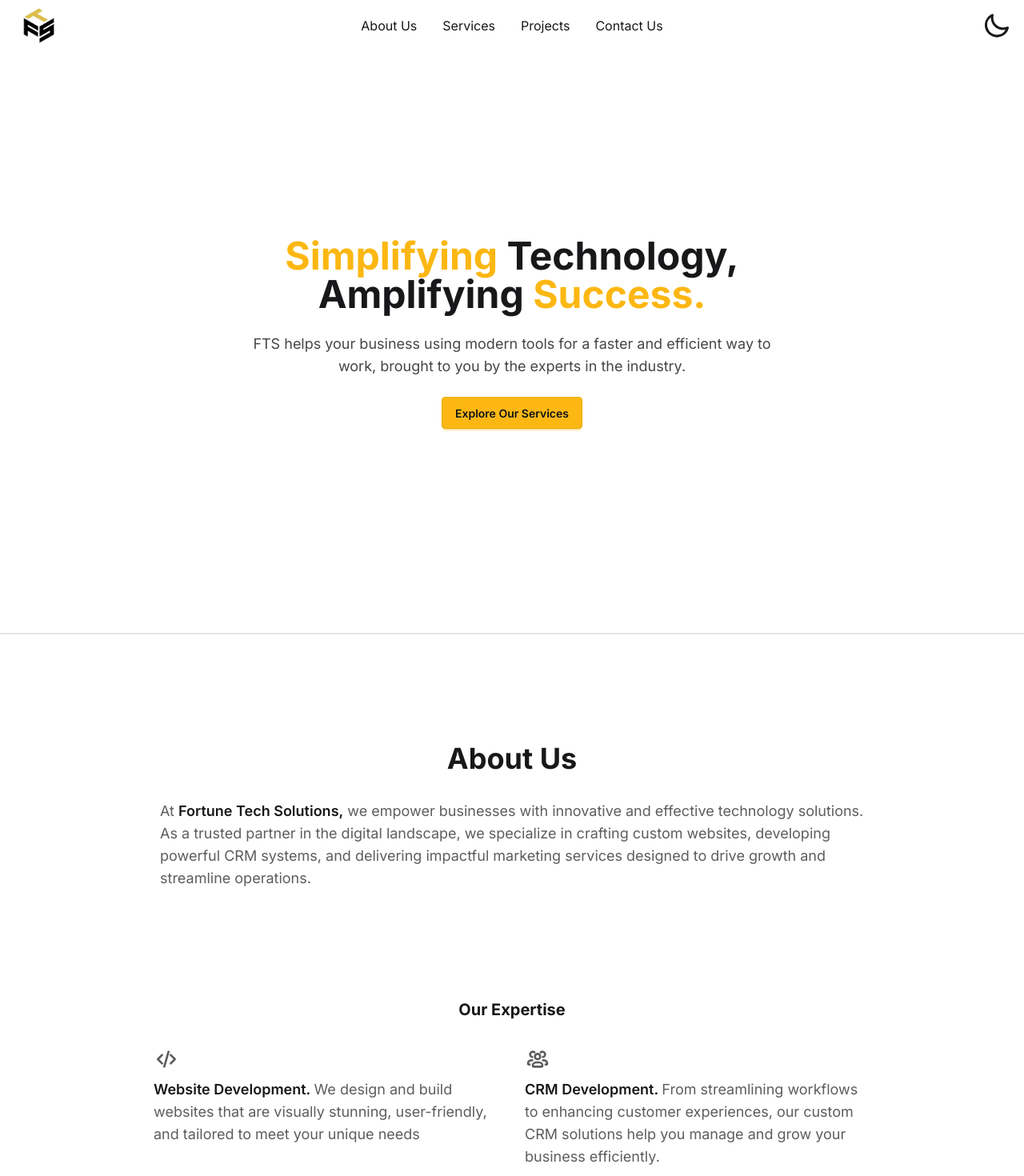
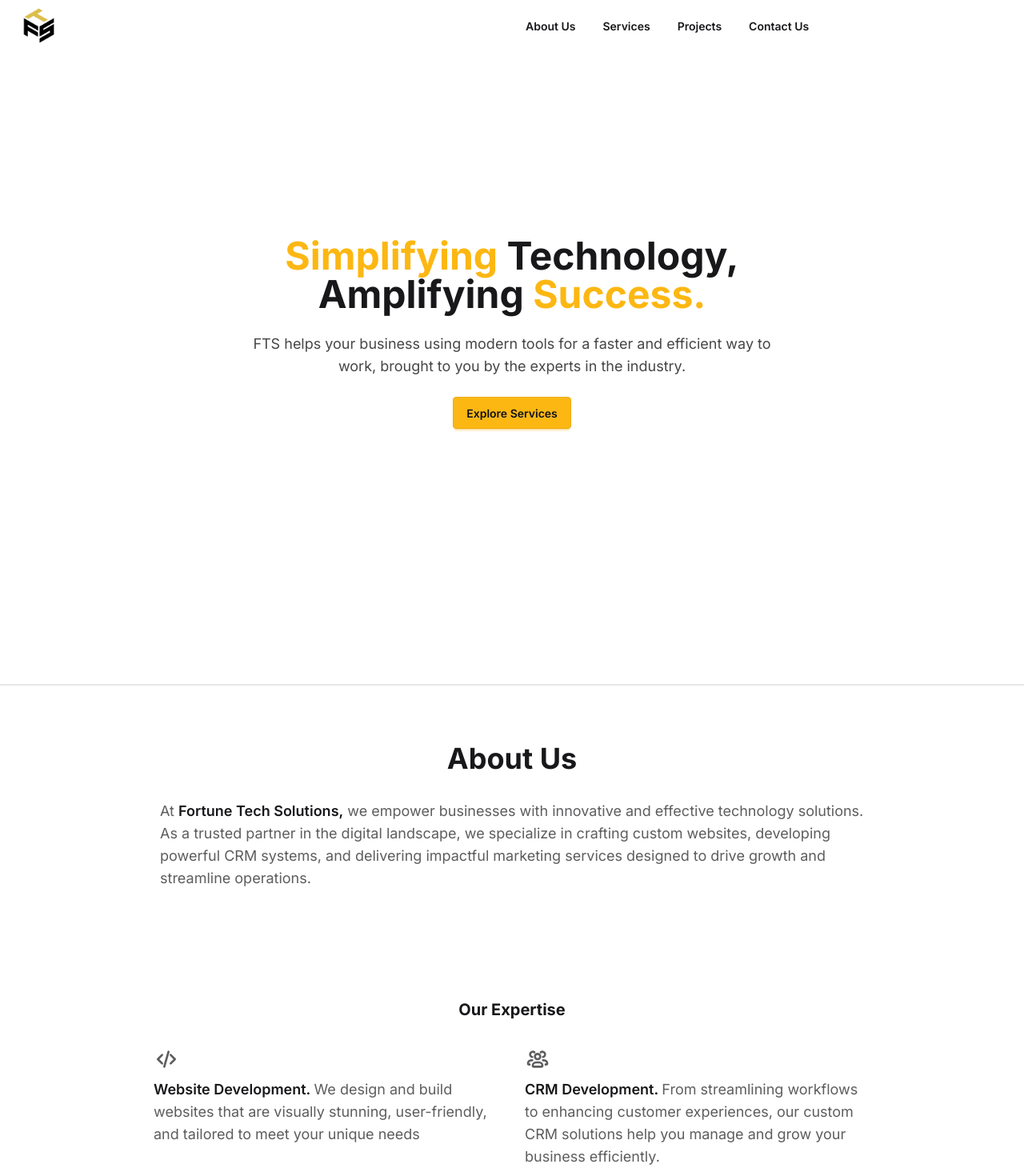
Before and after one commit to philip-cajurao/fortune-tech-solutions, a Next.js app: page / in a window 1280 px wide. Shown: the top 1470 px of the page at 80% size. Built offline with nearby package versions, Linux system fonts and the light colour scheme.

Commit message:
created context for section refs and fix minor problems

```diff
--- a/src/app/components/NavBar.jsx
+++ b/src/app/components/NavBar.jsx
@@ -4,11 +4,19 @@ import ThemeSelector from "./ThemeSelector";
 import { useContext, useState, useEffect } from "react";
 import Headroom from "react-headroom";
 import { ThemeContext } from "../context/ThemeContext";
+import { SectionContext } from "../context/SectionContext";
 import Image from "next/image";
 
 const NavBar = () => {
 
     const { darkTheme } = useContext(ThemeContext);
+    const {
+        scrollToHero,
+        scrollToAbout,
+        scrollToServices,
+        scrollToProjects,
+        scrollToContact
+    } = useContext(SectionContext);
 
     const [isPin, setIsPin] = useState(false);
     const [isMenuOpen, setIsMenuOpen] = useState(false);
@@ -19,7 +27,16 @@ const NavBar = () => {
         setIsPin(false)
     }
 
-    const handleChangeMenu = () => {
+    const handleChangeMenu = (e) => {
+        e.preventDefault();
+        const buttonName = e.target.name;
+        buttonName == "home" ? scrollToHero()
+            : buttonName == "services" ? scrollToServices()
+                : buttonName == "about" ? scrollToAbout()
+                    : buttonName == "projects" ? scrollToProjects()
+                        : buttonName == "contact" ? scrollToContact()
+                            : null
+
         setIsMenuOpen(prev => !prev)
     }
 
@@ -39,12 +56,12 @@ const NavBar = () => {
                 ${isMenuOpen ? "opacity-100 -translate-y-0" : " -translate-y-full duration-500 opacity-0 border-b-transparent"}
                 `}>
                 <ul className={`menu text-base-content bg-base-200 min-h-full w-full p-4 relative translate-y-16 overflow-x-hidden items-center`}>
-                    <li className={`transition-all ${isMenuOpen ? "duration-500 delay-[150ms] opacity-100 translate-x-0" : "opacity-0 duration-0 translate-x-full"}`}><a onClick={handleChangeMenu} href='#home' className='rounded text-2xl py-5' >Home</a></li>
-                    <li className={`transition-all ${isMenuOpen ? "duration-500 delay-[250ms] opacity-100 translate-x-0" : "opacity-0 duration-0 translate-x-full"}`}><a onClick={handleChangeMenu} href='#about' className='rounded text-2xl py-5'>About Us</a></li>
-                    <li className={`transition-all ${isMenuOpen ? "duration-500 delay-[350ms] opacity-100 translate-x-0" : "opacity-0 duration-0 translate-x-full"}`}><a onClick={handleChangeMenu} href='#services' className='rounded text-2xl py-5' >Services</a></li>
-                    <li className={`transition-all ${isMenuOpen ? "duration-500 delay-[450ms] opacity-100 translate-x-0" : "opacity-0 duration-0 translate-x-full"}`}><a onClick={handleChangeMenu} href='#projects' className='rounded text-2xl py-5'>Projects</a></li>
+                    <li className={`transition-all ${isMenuOpen ? "duration-500 delay-[150ms] opacity-100 translate-x-0" : "opacity-0 duration-0 translate-x-full"}`}><button onClick={handleChangeMenu} name="home" className='rounded text-2xl py-5' >Home</button></li>
+                    <li className={`transition-all ${isMenuOpen ? "duration-500 delay-[250ms] opacity-100 translate-x-0" : "opacity-0 duration-0 translate-x-full"}`}><button onClick={handleChangeMenu} name="about" className='rounded text-2xl py-5'>About Us</button></li>
+                    <li className={`transition-all ${isMenuOpen ? "duration-500 delay-[350ms] opacity-100 translate-x-0" : "opacity-0 duration-0 translate-x-full"}`}><button onClick={handleChangeMenu} name="services" className='rounded text-2xl py-5' >Services</button></li>
+                    <li className={`transition-all ${isMenuOpen ? "duration-500 delay-[450ms] opacity-100 translate-x-0" : "opacity-0 duration-0 translate-x-full"}`}><button onClick={handleChangeMenu} name="projects" className='rounded text-2xl py-5'>Projects</button></li>
                     {/* <li className={`transition-all ${isMenuOpen ? "duration-500 delay-[550ms] opacity-100 translate-x-0" : "opacity-0 duration-0 translate-x-full"}`}><a onClick={handleChangeMenu} href='#section4' smooth={true} className='rounded text-2xl py-5'>Pricing</a></li> */}
-                    <li className={`transition-all ${isMenuOpen ? "duration-500 delay-[650ms] opacity-100 translate-x-0" : "opacity-0 duration-0 translate-x-full"}`}><a onClick={handleChangeMenu} href='#contact' className='rounded text-2xl py-5' >Contacts</a></li>
+                    <li className={`transition-all ${isMenuOpen ? "duration-500 delay-[650ms] opacity-100 translate-x-0" : "opacity-0 duration-0 translate-x-full"}`}><button onClick={handleChangeMenu} name="contact" className='rounded text-2xl py-5' >Contact Us</button></li>
                 </ul>
             </div>
 
@@ -54,36 +71,54 @@ const NavBar = () => {
                         `}>
 
                 <div className={`
-                        absolute bottom-0 left-0 right-0 bg-base-content/25 w-full dark:h-[5px] dark:sm:h-[1px] duration-1000 transition-transform
+                        absolute bottom-0 left-0 right-0 bg-base-content/25 w-full dark:h-[2px] dark:sm:h-[1px] duration-1000 transition-transform
                         ${darkTheme && (isPin ? "scale-y-100" : "scale-y-0")}
                             `}>
                 </div>
 
                 <div className="navbar-start hidden md:flex">
-                    <a href="#home" smooth="true" target="_top" className="btn btn-link text-2xl no-underline hover:no-underline text-inherit" >
-                        {/* fts. */}
+                    <button onClick={scrollToHero} className="btn btn-link no-underline hover:no-underline" >
                         {
                             darkTheme ?
                                 <Image alt="FHT logo" priority src="/fts-dark.png" width={48} height={48} />
                                 :
                                 <Image alt="FHT logo" priority src="/fts-light.png" width={48} height={48} />
                         }
-                    </a>
+                    </button>
                 </div>
 
 
                 <div className='navbar-center hidden md:flex h-full'>
-                    <a href="#about" className='p-4 hover:cursor-pointer'>About Us</a>
-                    <a href="#services" className='p-4 hover:cursor-pointer'>Services</a>
-                    <a href="#projects" className='p-4 hover:cursor-pointer'>Projects</a>
-                    {/* <Link to='section4' smooth={true} className='btn btn-ghost btn-primary rounded-sm'>Pricing</Link> */}
-                    <a href="#contact" className='p-4 hover:cursor-pointer'>Contact Us</a>
+                    <button onClick={scrollToAbout} className='btn btn-ghost rounded'>About Us</button>
+                    <button onClick={scrollToServices} className='btn btn-ghost rounded'>Services</button>
+                    <button onClick={scrollToProjects} className='btn btn-ghost rounded'>Projects</button>
+                    <button onClick={scrollToContact} className='btn btn-ghost rounded'>Contact Us</button>
                 </div>
 
 
 
 
+
+
                 <div className="navbar-start md:hidden">
+                    <ThemeSelector />
+                </div>
+
+
+                <div className="navbar-center md:hidden">
+                    <button onClick={scrollToHero} className="btn btn-link no-underline hover:no-underline" >
+                        {
+                            darkTheme ?
+                                <Image alt="FHT logo" priority src="/fts-dark.png" width={48} height={48} />
+                                :
+                                <Image alt="FHT logo" priority src="/fts-light.png" width={48} height={48} />
+                        }
+                    </button>
+                </div>
+
+
+
+                <div className="navbar-end md:hidden">
                     <label
                         // htmlFor="my-drawer-4"
                         className="relative"
@@ -108,21 +143,7 @@ const NavBar = () => {
                 </div>
 
 
-
-                <div className="navbar-center md:hidden">
-                    <a href='#home' className="btn btn-link text-2xl no-underline hover:no-underline text-inherit" >
-                        {/* fts. */}
-                        {
-                            darkTheme ?
-                                <Image alt="FHT logo" priority src="/fts-dark.png" width={48} height={48} />
-                                :
-                                <Image alt="FHT logo" priority src="/fts-light.png" width={48} height={48} />
-                        }
-                    </a>
-                </div>
-
-
-                <div className="navbar-end">
+                <div className="hidden md:navbar-end">
                     <ThemeSelector />
                 </div>
             </div>
--- a/src/app/components/Section.jsx
+++ b/src/app/components/Section.jsx
@@ -1,10 +1,12 @@
 
-const Section = ({ ref = null, content, id, container = false }) => {
+
+
+const Section = ({ ref, content, id, container = false }) => {
     return (
         <section
             ref={ref}
             id={id}
-            className={`mx-auto py-16 ${container ? "container" : ""}`}
+            className={`mx-auto ${container ? "container" : ""}`}
         >
             {content}
         </section>
--- /dev/null
+++ b/src/app/components/SectionProvider.jsx
@@ -0,0 +1,45 @@
+"use client"
+
+import { useRef } from 'react';
+import { SectionContext } from '../context/SectionContext';
+
+export default function SectionProvider({ children }) {
+    const heroRef = useRef(null);
+    const aboutRef = useRef(null);
+    const servicesRef = useRef(null);
+    const projectsRef = useRef(null);
+    // const pricingRef = useRef(null);
+    const contactRef = useRef(null);
+
+    const scrollToHero = () => {
+        if (heroRef.current) {
+            heroRef.current.scrollIntoView({ behavior: "smooth" });
+        }
+    };
+    const scrollToAbout = () => {
+        if (aboutRef.current) {
+            aboutRef.current.scrollIntoView({ behavior: "smooth" });
+        }
+    };
+    const scrollToServices = () => {
+        if (servicesRef.current) {
+            servicesRef.current.scrollIntoView({ behavior: "smooth" });
+        }
+    };
+    const scrollToProjects = () => {
+        if (projectsRef.current) {
+            projectsRef.current.scrollIntoView({ behavior: "smooth" });
+        }
+    };
+    const scrollToContact = () => {
+        if (contactRef.current) {
+            contactRef.current.scrollIntoView({ behavior: "smooth" });
+        }
+    };
+
+    return (
+        <SectionContext.Provider value={{ heroRef, aboutRef, servicesRef, projectsRef, contactRef, scrollToHero, scrollToAbout, scrollToServices, scrollToProjects, scrollToContact }}>
+            {children}
+        </SectionContext.Provider>
+    );
+}
--- a/src/app/components/Testimonials.jsx
+++ b/src/app/components/Testimonials.jsx
@@ -19,7 +19,7 @@ const Testimonials = () => {
         ))
     }
     return (
-        <div className="py-16 mx-auto max-w-7xl flex flex-col md:flex-row sm:pl-16 justify-evenly px-4">
+        <div className="pt-16 mx-auto max-w-7xl flex flex-col md:flex-row sm:pl-16 justify-evenly px-4">
             <div className="space-y-4 py-8 max-w-sm flex flex-col">
                 <div className="space-y-2">
                     <h2 className="text-4xl font-bold">What people say about us.</h2>
--- a/src/app/components/ThemeProvider.jsx
+++ b/src/app/components/ThemeProvider.jsx
@@ -4,7 +4,7 @@ import { useState } from 'react';
 import { ThemeContext } from '../context/ThemeContext';
 import { useEffect } from 'react';
 
-export default function Theme({ children }) {
+export default function ThemeProvider({ children }) {
     const [theme, setTheme] = useState('light');
     const [darkTheme, setDarkTheme] = useState(false);
 
--- /dev/null
+++ b/src/app/context/SectionContext.jsx
@@ -0,0 +1,3 @@
+import { createContext } from "react";
+
+export const SectionContext = createContext();
--- a/src/app/layout.js
+++ b/src/app/layout.js
@@ -3,6 +3,7 @@ import NavBar from "./components/NavBar";
 import ThemeProvider from "./components/ThemeProvider";
 import { Inter } from 'next/font/google'
 import "./globals.css";
+import SectionProvider from "./components/SectionProvider";
 
 export const metadata = {
   title: {
@@ -43,7 +44,7 @@ export const metadata = {
   alternates: {
     canonical: '/',
   },
-   robots: {
+  robots: {
     index: true,
     follow: true,
     nocache: false,
@@ -58,7 +59,7 @@ export const metadata = {
   },
   icons: {
     icon: [
-      {url: "fts-light.png"},
+      { url: "fts-light.png" },
       { url: 'fts-dark.png', media: '(prefers-color-scheme: dark)' }
     ]
   }
@@ -73,9 +74,11 @@ export default function RootLayout({ children }) {
         className={`antialiased ${inter.className}`}
       >
         <ThemeProvider>
-          <NavBar />
-          {children}
-          <Footer />
+          <SectionProvider>
+            <NavBar />
+            {children}
+            <Footer />
+          </SectionProvider>
         </ThemeProvider>
       </body>
     </html>
--- a/src/app/sections/AboutUs.jsx
+++ b/src/app/sections/AboutUs.jsx
@@ -1,8 +1,13 @@
+"use client"
+
+import { useContext } from "react";
+import { SectionContext } from "../context/SectionContext";
 
 const AboutUs = () => {
+    const { aboutRef } = useContext(SectionContext)
     return (
-        <div className="flex flex-col items-center justify-center space-y-32 cursor-deafult">
-            <div className="divider"></div>
+        <div ref={aboutRef} className="py-32 flex flex-col items-center justify-center space-y-32 cursor-deafult">
+            <div className="divider mb-16"></div>
             <div className="flex flex-col max-w-4xl mx-auto items-center">
                 <h2 className="text-4xl font-bold mb-8">About Us</h2>
                 <div className="text-base-content/70 text-lg px-2">
--- a/src/app/sections/Hero.jsx
+++ b/src/app/sections/Hero.jsx
@@ -1,8 +1,15 @@
+"use client"
+
+import { useContext } from "react";
+import { SectionContext } from "../context/SectionContext";
+
+
 
 const Hero = () => {
+    const {heroRef, scrollToServices} = useContext(SectionContext)
     return (
         <>
-            <div id="home" className="hero -mt-20 pt-32 h-[calc(100svh-4rem)]">
+            <div id="home" ref={heroRef} className="hero -mt-20 pt-32 h-[calc(100svh-4rem)]">
 
                 <div className="hero-content text-center">
                     <div className="max-w-2xl">
@@ -11,7 +18,8 @@ const Hero = () => {
                             FTS helps your business using modern tools for a faster and efficient way to work,
                             brought to you by the experts in the industry.
                         </p>
-                        <a href='#services' className="btn btn-accent text-accent-content rounded">Explore Our Services</a>
+                        <button onClick={scrollToServices} className="btn btn-accent rounded">Explore Services</button>
+                        {/* <a href='#services' className="btn btn-accent text-accent-content rounded">Explore Our Services</a> */}
                     </div>
                 </div>
 
--- a/src/app/sections/Services.jsx
+++ b/src/app/sections/Services.jsx
@@ -4,11 +4,13 @@ import Image from "next/image";
 import marketingGraphics from "../assets/marketing.png"
 import { useContext } from "react";
 import { ThemeContext } from "../context/ThemeContext";
+import { SectionContext } from "../context/SectionContext";
 
 const Services = () => {
     const { darkTheme } = useContext(ThemeContext);
+    const { servicesRef } = useContext(SectionContext);
     return (
-        <div className="flex flex-col items-center justify-center mb-16">
+        <div ref={servicesRef} className="py-32 flex flex-col items-center justify-center mb-16">
             <div className="flex flex-col md:flex-row items-center space-x-2 text-center mb-8">
                 <h2 className="text-2xl font-bold">What does FTS offer?</h2>
                 <span className="text-xl text-base-content/75">Everything you need to build great products.</span>
```
Also changed, not shown: src/app/sections/Contacts.jsx (+6 -1 lines), src/app/sections/Projects.jsx (+6 -1 lines).
